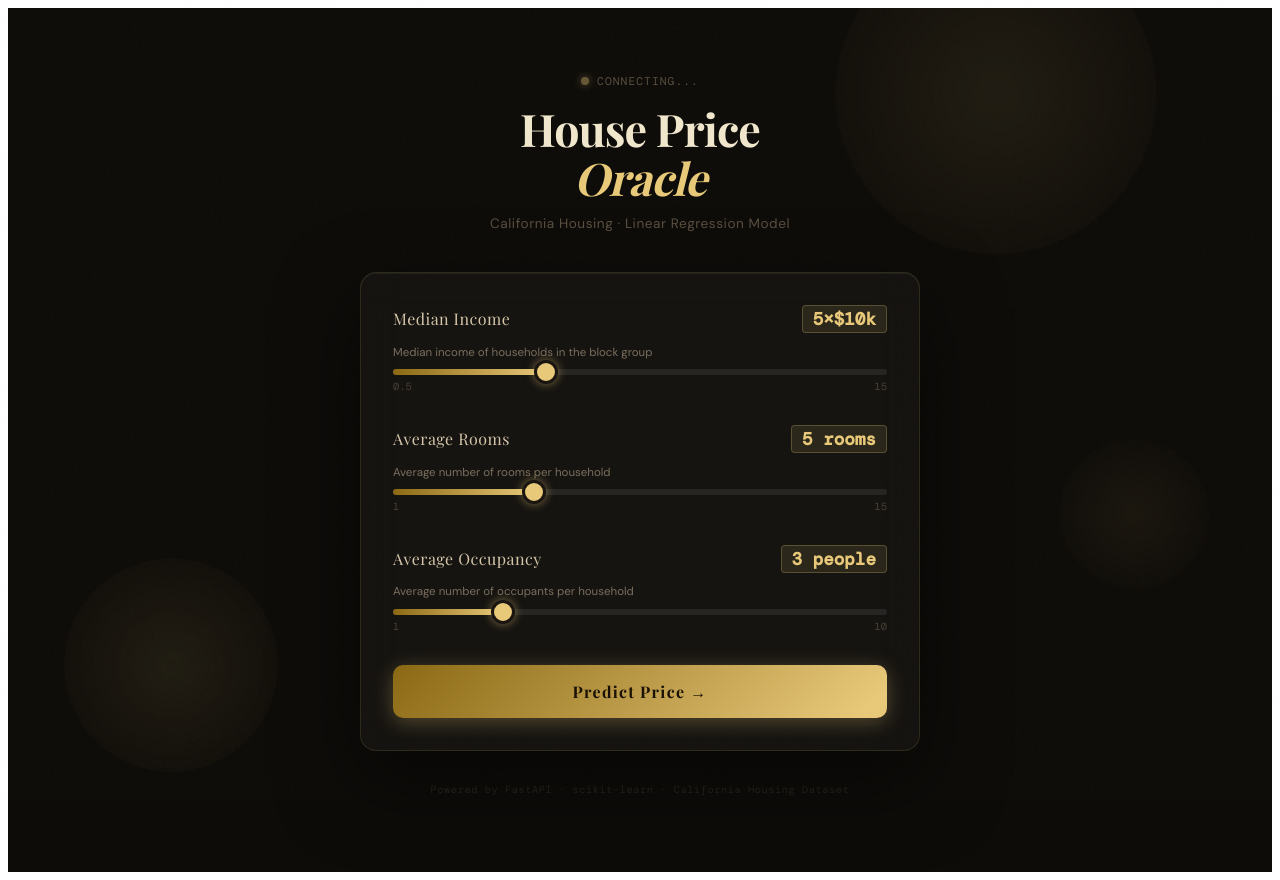
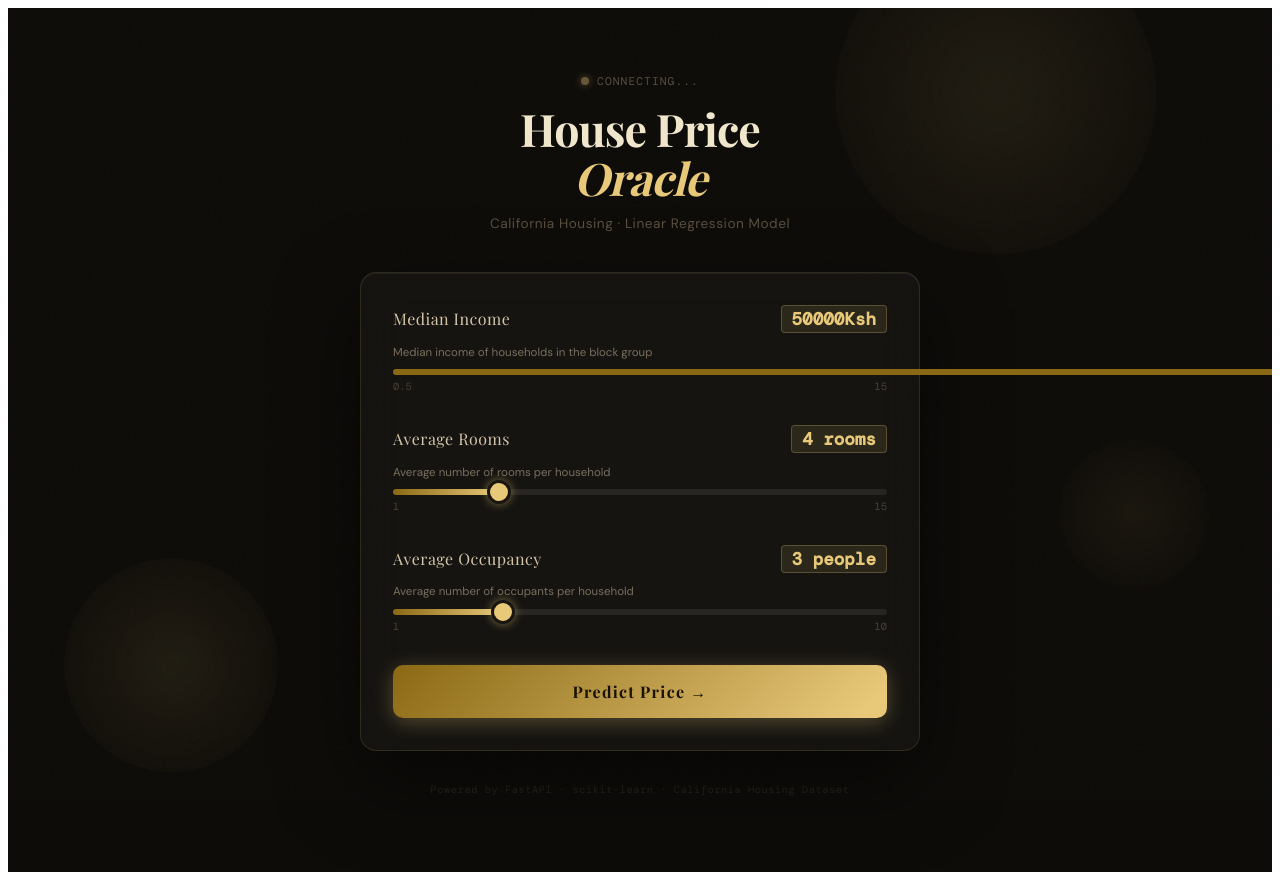
Before and after one commit to penuuugreat/housing-price-predictor, a React app in the folder frontend/: page / in a window 1280 px wide. Built offline with nearby package versions, Linux system fonts and the light colour scheme; no server answers; the HTML template or start-up script is replaced by a standard one; a web font is replaced by a local one.

Commit message:
Update currency formatting and input values

```diff
--- a/frontend/src/components/HousePricePredictor.jsx
+++ b/frontend/src/components/HousePricePredictor.jsx
@@ -3,7 +3,7 @@ import { useState, useEffect } from "react";
 const API_BASE = "https://housing-price-predictor-wlvr.onrender.com";
 
 const formatCurrency = (val) =>
-  new Intl.NumberFormat("en-KE", { style: "currency", currency: "KES", maximumFractionDigits: 0 }).format(val * 100000);
+  new Intl.NumberFormat("en-KE", { style: "currency", currency: "KES", maximumFractionDigits: 0 }).format(val * 1000000);
 
 const SliderInput = ({ label, name, min, max, step, value, onChange, description, unit }) => {
   const pct = ((value - min) / (max - min)) * 100;
@@ -65,7 +65,7 @@ const Particle = ({ style }) => (
 );
 
 export default function HousePricePredictor() {
-  const [inputs, setInputs] = useState({ MedInc: 5.0, AveRooms: 5.0, AveOccup: 3.0 });
+  const [inputs, setInputs] = useState({ MedInc: 50000, AveRooms: 4, AveOccup: 3.0 });
   const [result, setResult] = useState(null);
   const [loading, setLoading] = useState(false);
   const [error, setError] = useState(null);
@@ -140,13 +140,12 @@ export default function HousePricePredictor() {
     }
   };
 
-  const confidenceLabel = (price) => {
-    if (price < 1.5) return { label: "Below Market", color: "#6b9fd4" };
-    if (price < 3.0) return { label: "Mid Range", color: "#7dba7d" };
-    if (price < 5.0) return { label: "Premium", color: "#e8c97a" };
-    return { label: "Luxury", color: "#d4829a" };
-  };
-
+const confidenceLabel = (price) => {
+  if (price < 2) return { label: "Low Cost Housing", color: "#6b9fd4" };
+  if (price < 8) return { label: "Mid Range", color: "#7dba7d" };
+  if (price < 20) return { label: "Premium", color: "#e8c97a" };
+  return { label: "Luxury", color: "#d4829a" };
+};
   const tier = result !== null ? confidenceLabel(result) : null;
 
   return (
@@ -211,7 +210,7 @@ export default function HousePricePredictor() {
           <SliderInput
             label="Median Income" name="MedInc"
             min={0.5} max={15} step={0.1} value={inputs.MedInc}
-            onChange={handleChange} unit="×$10k"
+            onChange={handleChange} unit="Ksh"
             description="Median income of households in the block group"
           />
           <SliderInput
```
